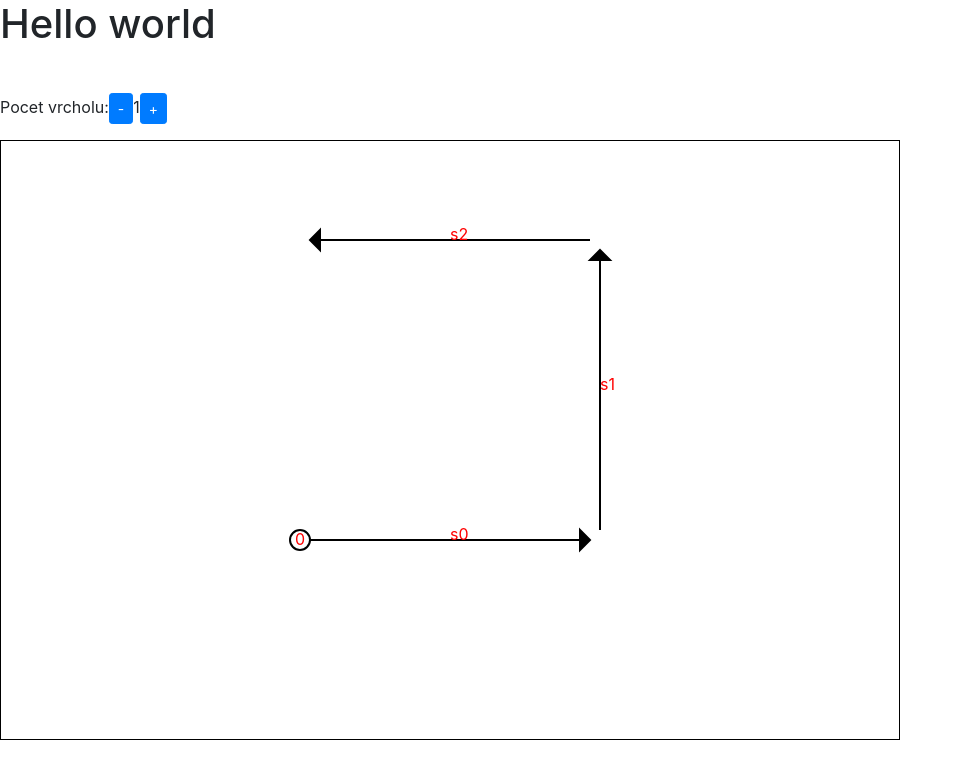
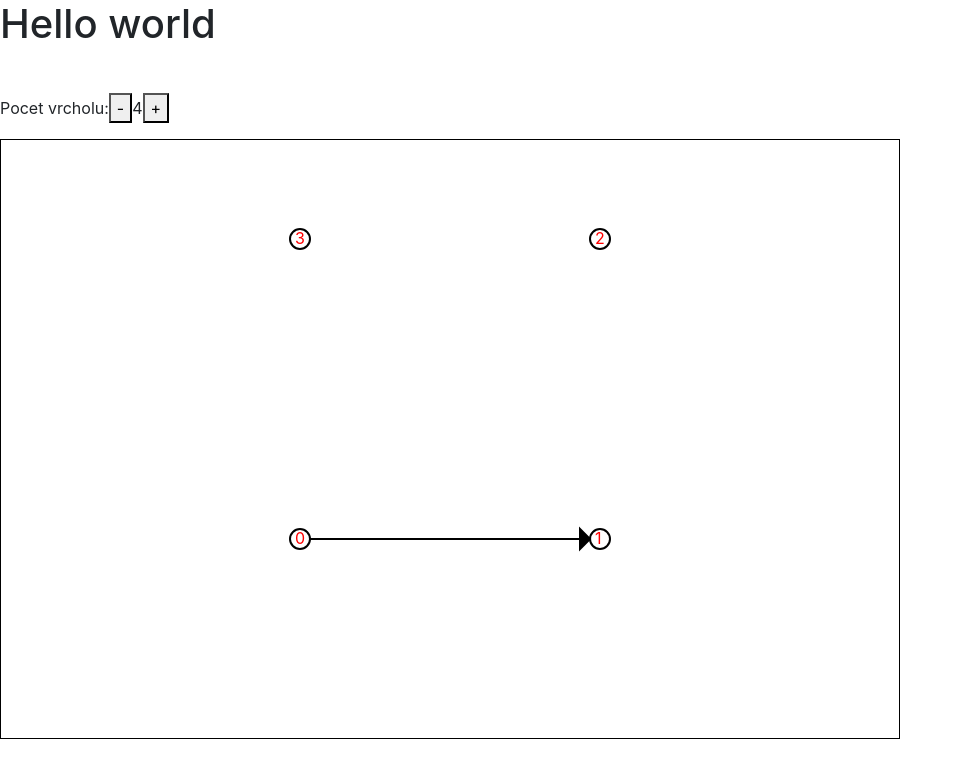
Before and after one commit to DangQuyTaiKB/Automat-React-app, a React (Create React App) app in the folder project/: page / in a window 1280 px wide. Shown: the top 778 px of the page, without its empty margins (0-963 px from the left). Built offline with nearby package versions, Linux system fonts and the light colour scheme.

Commit message:
add folder automat

```diff
--- a/project/src/App.js
+++ b/project/src/App.js
@@ -1,25 +1,11 @@
 import logo from './logo.svg';
 import './App.css';
 
+//App
+import Automat from './components/automat';
+
 function App() {
-  return (
-    <div className="App">
-      <header className="App-header">
-        <img src={logo} className="App-logo" alt="logo" />
-        <p>
-          Edit <code>src/App.js</code> and save to reload.
-        </p>
-        <a
-          className="App-link"
-          href="https://reactjs.org"
-          target="_blank"
-          rel="noopener noreferrer"
-        >
-          Learn React
-        </a>
-      </header>
-    </div>
-  );
+  return <Automat/>;
 }
 
 export default App;
--- a/project/src/components/automat.jsx
+++ b/project/src/components/automat.jsx
@@ -5,10 +5,13 @@ import './automat.css';
 class Automat extends Component{
     constructor(){
         super();
-        this.state ={pocetVrcholu:1};
+        this.state ={
+            pocetVrcholu:4,
+            listDvojciIndexu: [['0','1']]
+        };
     }
-    VratVrcholy(p_listsPoziciVrcholu, p_pocetVrcholu){
-        return p_listsPoziciVrcholu[p_pocetVrcholu-1].map((vrchol,index)=>{
+    VratVrcholy(p_listPoziciVrcholu){
+        return p_listPoziciVrcholu.map((vrchol,index)=>{
             return <>
                 <circle cx= {vrchol[0]} cy={vrchol[1]} r="10" stroke="black" stroke-width="2" fill="white"></circle>
                 <text x={vrchol[0]-5} y={vrchol[1]+5} fill="red">{index}</text>
@@ -45,7 +48,7 @@ class Automat extends Component{
     }
     VratHrany(p_listPoziciHran){
         return p_listPoziciHran.map((dvojce,index) =>{
-            return this.VratHranu(dvojce,"s"+index);
+            return this.VratHranu(dvojce);
         });
     }
     DecrePocetVrcholu(){
@@ -68,26 +71,27 @@ class Automat extends Component{
             //pozice 5 vrcholu:
             [[300,400],[600,400],[650,200],[450,50],[250,200]]
         ];
-        const listPoziciHran=[
-            [[300,400], [600,400]],
-            [[600,400], [600,100]],
-            [[600,100], [300,100]]
-        ];
+        //tao list pozi
+        let listPoziciVrcholu= listsPoziciVrcholu[this.state.pocetVrcholu-1];
+        //tao list vi tri bang list dvojci indexu
+        let listPoziciHran= this.state.listDvojciIndexu.map(
+            dvojceIndexu=>[listPoziciVrcholu[Number(dvojceIndexu[0])],listPoziciVrcholu[Number(dvojceIndexu[1])]]
+        );
         return(
             <div>
                 <div className="divLeft">
                     <h1>Hello world</h1>
                     <pre>                                                                </pre>
                     <p>Pocet vrcholu:
-                        <button onClick= {()=>this.DecrePocetVrcholu()} className='btn btn-primary btn-sm'>-</button>
+                        <button onClick= {()=>this.DecrePocetVrcholu()}>-</button>
                         {this.state.pocetVrcholu}
-                        <button onClick ={()=> this.IncrePocetVrcholu()} className='btn btn-primary btn-sm'>+</button></p>
+                        <button onClick ={()=> this.IncrePocetVrcholu()}>+</button></p>
                 </div>
                 <div className="divRight">
 
                     <svg width="900" height="600">
                         <polyline points="0,0 900,0 900,600 0,600 0,0" fill= "white" stroke="black" stroke-width="2"/>
-                        {this.VratVrcholy(listsPoziciVrcholu,this.state.pocetVrcholu)}
+                        {this.VratVrcholy(listPoziciVrcholu)}
                         {this.VratHrany(listPoziciHran)}
                     </svg>
                 </div>
--- a/project/src/index.js
+++ b/project/src/index.js
@@ -1,17 +1,16 @@
 import React from 'react';
 import ReactDOM from 'react-dom';
 import './index.css';
-//import App from './App';
+import App from './App';
 import reportWebVitals from './reportWebVitals';
 
-//App
-import Automat from './components/automat';
+
 //User library
 import 'bootstrap/dist/css/bootstrap.css';
 
 ReactDOM.render(
   <React.StrictMode>
-    <Automat />
+    <App />
   </React.StrictMode>,
   document.getElementById('root')
 );
```
